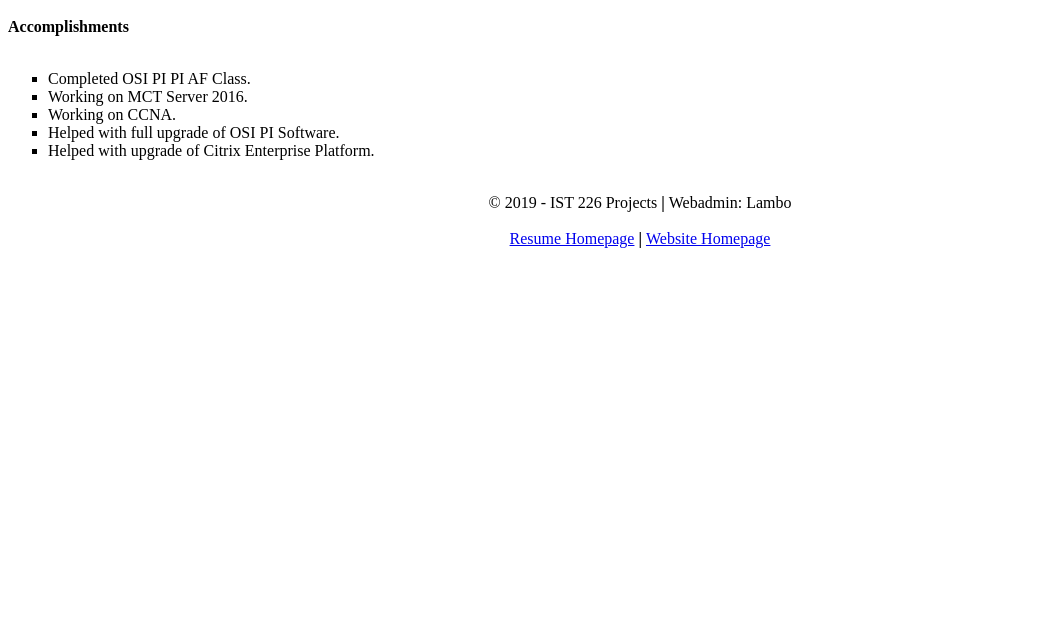
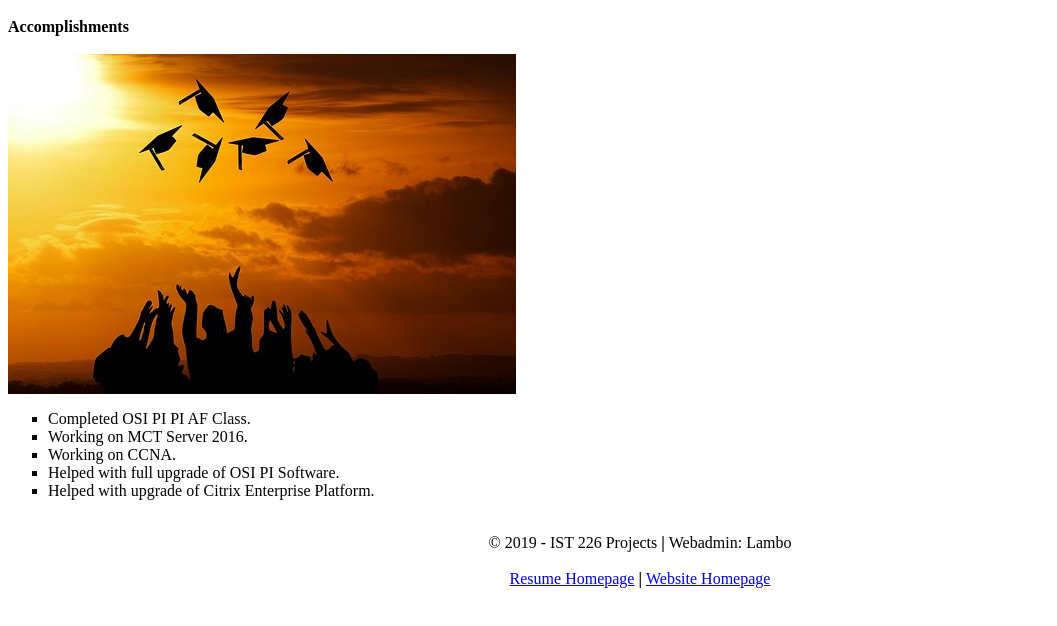
Before and after one commit to jlambert0713/jlambert0713.github.io, a plain HTML site: page Resume/Accomplishments.html in a window 1280 px wide. Shown: the part 48-674 px from the top of the page, without its empty margins (0-1057 px from the left). Drawn offline with Linux system fonts and the light colour scheme.

Commit message:
Update Accomplishments.html

```diff
--- a/Resume/Accomplishments.html
+++ b/Resume/Accomplishments.html
@@ -11,6 +11,8 @@
 			<h1>Welcome to James Lambert's Accomplishments Page </h1>
 		</center>
 		<dt> <strong>Accomplishments</strong></dt>
+		</br>
+	<img src="images\Accomplishments.jpg"
 			</br>
 				<ul style="list-style-type: square;" margin-left padding-left>
 					<li padding-left>Completed OSI PI PI AF Class.</li>
```
